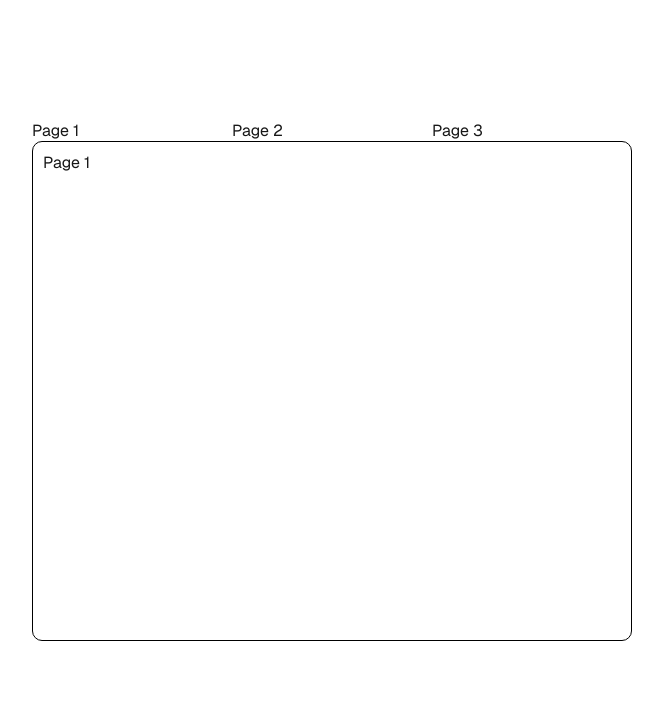
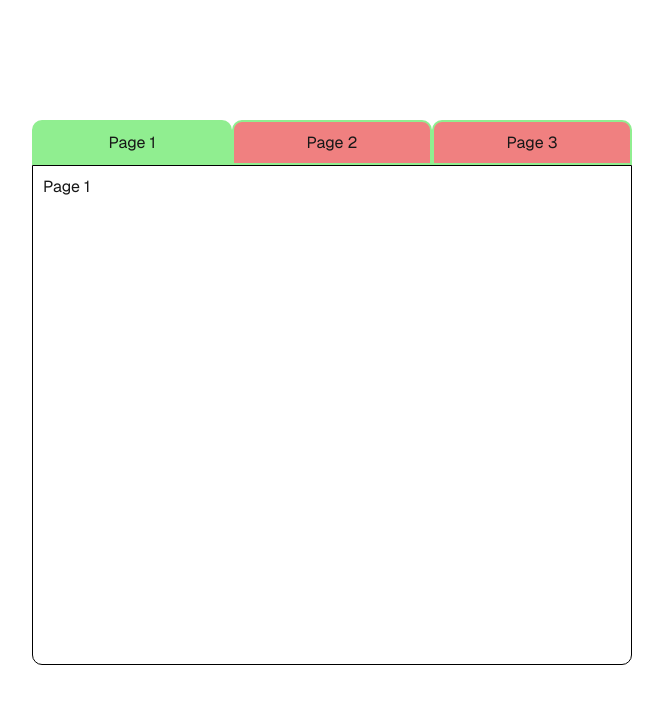
Before and after one commit to Elirus43/frontendWreact, a Next.js app: page / in a window 1280 px wide. Shown: the top 704 px of the page, without its empty margins (268-931 px from the left). Built offline with nearby package versions, Linux system fonts and the light colour scheme.

Commit message:
using dynamic classnames, show active tab at parent, then props to another

```diff
--- a/package.json
+++ b/package.json
@@ -10,6 +10,7 @@
   },
   "dependencies": {
     "app": "link:@/app",
+    "classnames": "^2.5.1",
     "next": "16.2.12",
     "react": "19.2.4",
     "react-dom": "19.2.4"
--- a/src/app/components/tab/Tab.jsx
+++ b/src/app/components/tab/Tab.jsx
@@ -1,17 +1,29 @@
 
 import styles from "./Tab.module.css";
 import {useState} from "react";
+import classNames from "classnames";
+
+function TabHeader({title, onClick, active}) {
+    console.log('tabHeader ', styles['tab-header']);
+    const tabClass = classNames({
+        [styles['tab-header']]: true,
+        [styles['active-tab']]: active,
+    });
+    return <div className={tabClass}
+                onClick={onClick}>
+        {title}
+    </div>;
+}
 
 export default function Tab({titles, children})
 {
     const [activeTab, setActiveTab] = useState(0);
     return (<div>
         {
-            titles.map((title, index) => <div className={styles['tab-header']}
-                                              key={index}
-                                            onClick = {() => setActiveTab(index)}>
-                {title}
-            </div>)
+            titles.map((title, index) => <TabHeader key={index}
+                                                    onClick={() => setActiveTab(index)}
+                                                    title={title}
+            active={activeTab === index}/>)
         }
         <div className={styles['tab-content']}>
             {
--- a/src/app/components/tab/Tab.module.css
+++ b/src/app/components/tab/Tab.module.css
@@ -2,11 +2,21 @@
     display: inline-block;
     min-width: 200px;
     cursor: pointer;
+    border-top-left-radius: 10px;
+    border-top-right-radius: 10px;
+    border: 2px solid lightgreen;
+    padding: 10px;
+    text-align: center;
+    background-color: lightcoral;
 }
 .tab-content {
     min-width: 200px;
     min-height: 500px;
     border: 1px solid black;
     padding: 10px;
-    border-radius: 10px;
+    border-bottom-left-radius: 10px;
+    border-bottom-right-radius: 10px;
 }
+.active-tab {
+    background-color: lightgreen;
+}
```
Also changed, not shown: 1 other file (tests, documents, lock files or other folders).
